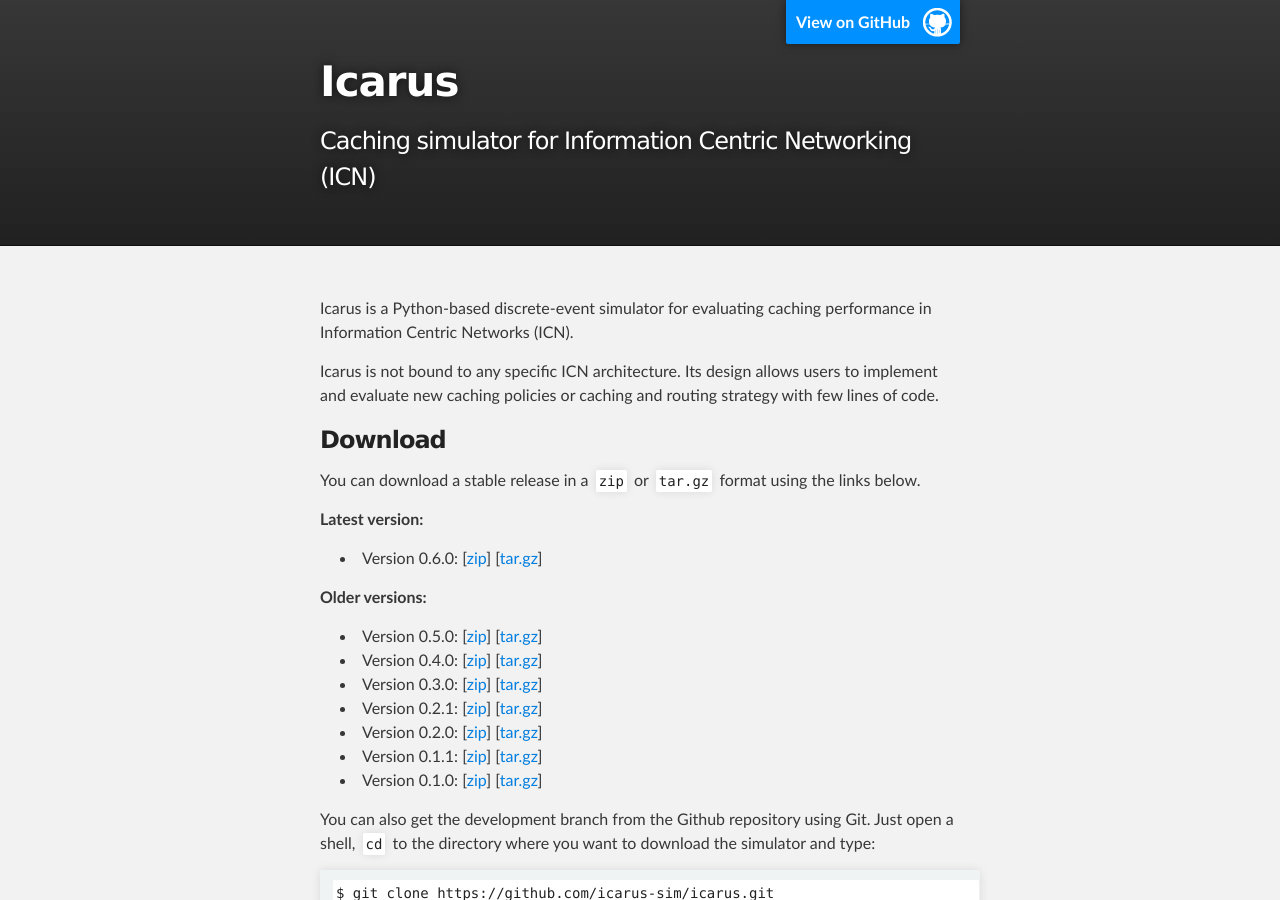
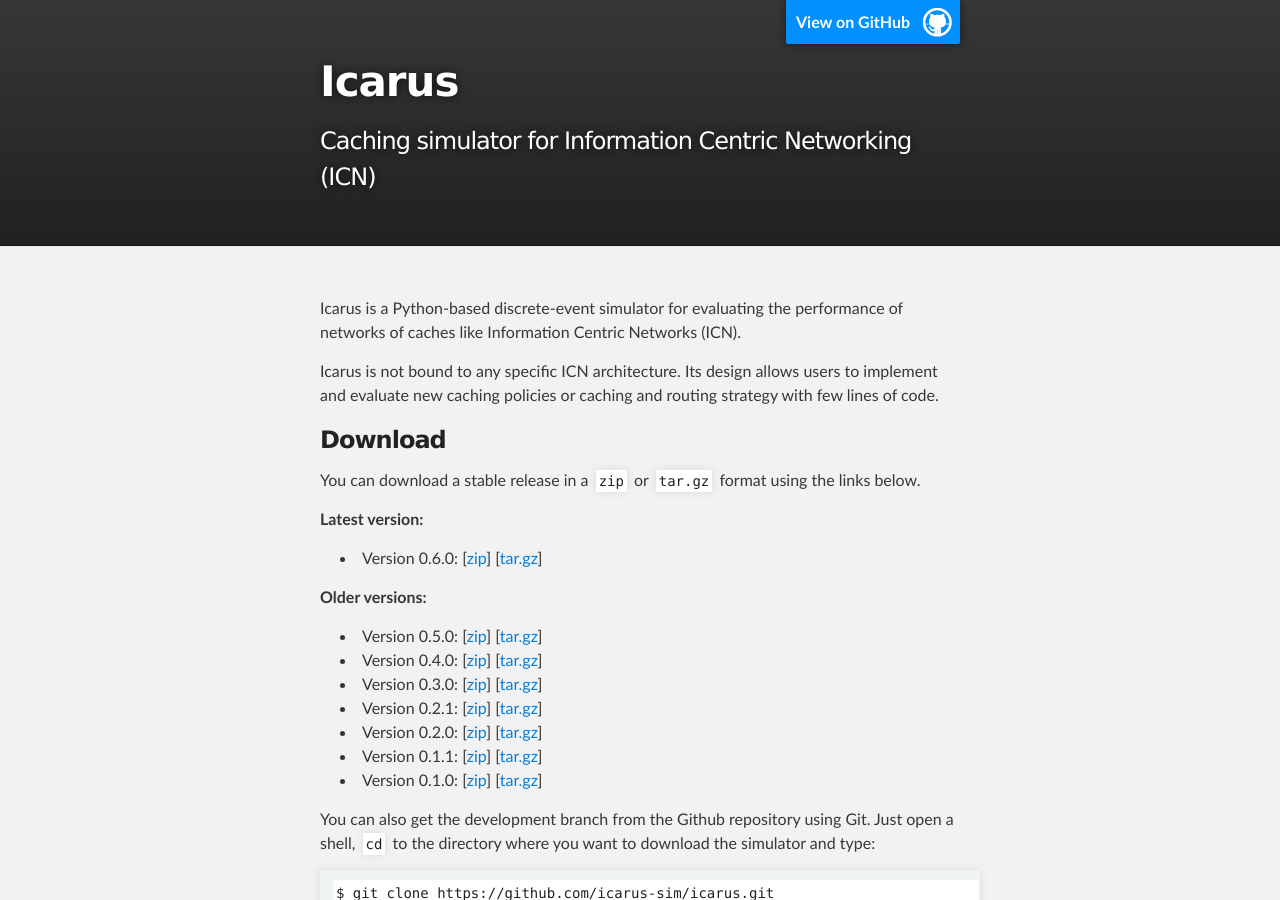
Before and after one commit to icarus-sim/icarus-sim.github.io, a Jekyll site: the page built from index.md, in a window 1280 px wide and 900 px high. Built offline with Jekyll 4.4.1, drawn with Linux system fonts in a browser that asks for light colours; some of the changed text lies outside the part shown.

Commit message:
Add mailing list information

```diff
--- a/index.md
+++ b/index.md
@@ -5,8 +5,8 @@
 tagline: Caching simulator for Information Centric Networking (ICN)
 ---
 
-Icarus is a Python-based discrete-event simulator for evaluating caching
-performance in Information Centric Networks (ICN).
+Icarus is a Python-based discrete-event simulator for evaluating the performance
+of networks of caches like Information Centric Networks (ICN).
 
 Icarus is not bound to any specific ICN architecture. Its design allows users
 to implement and evaluate new caching policies or caching and routing strategy
@@ -168,11 +168,14 @@
 
 All the code, data and documentation required is made available in the [icarus-sim/hashrouting-icn13-results](http://github.com/icarus-sim/hashrouting-icn13-results) repository.
 
+### Contacts
+If you have any questions about Icarus, feel free to ask the mailing list
+[icarus@ee.ucl.ac.uk](mailto:icarus@ee.ucl.ac.uk).
+You can also [register to the mailing list](http://mailman.ee.ucl.ac.uk/mailman/listinfo/icarus)
+or [browse the archives](http://mailman.ee.ucl.ac.uk/pipermail/icarus/).
+
 ### License
 Icarus is licensed under the terms of the [GNU GPLv2 license](http://www.gnu.org/licenses/gpl-2.0.html).
 
-### Contacts
-For further information about the Icarus simulator, please contact [Lorenzo Saino](https://lorenzosaino.github.io).
-
 ### Acknowledgments
 This work received funding from the UK EPSRC, under grant agreement no. EP/K019589/1 ([COMIT project](http://www.ee.ucl.ac.uk/comit-project/)), the EU-Japan initiative, under EU FP7 grant agreement no. 608518 and NICT contract no. 167 ([GreenICN project](http://www.greenicn.org/)) and from the EU FP7 program, under grant agreements 318488 ([Flamingo Network of Excellence project](http://www.fp7-flamingo.eu/)).
```
